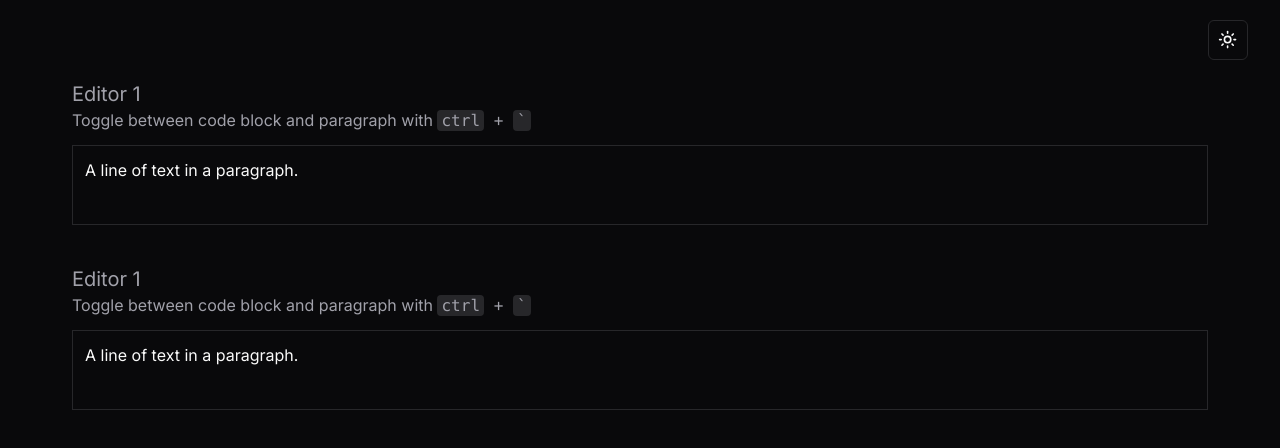
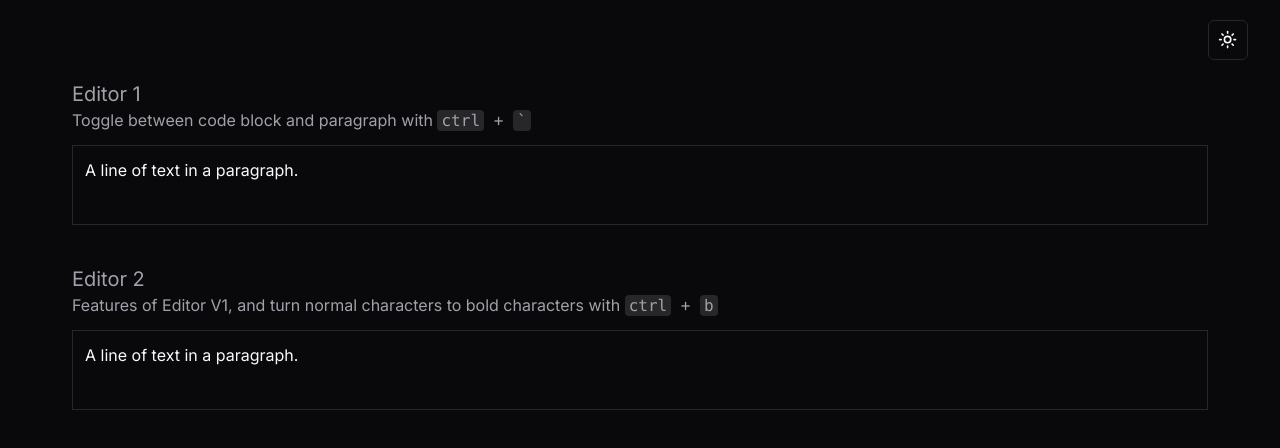
Before and after one commit to StepAsideLiL/slate-editor, a Next.js app: page / in a window 1280 px wide. Shown: the top 448 px of the page. Built offline with nearby package versions, Linux system fonts and the light colour scheme.

Commit message:
update: Editor 2 title and description

```diff
--- a/app/page.tsx
+++ b/app/page.tsx
@@ -24,12 +24,13 @@ export default function Page() {
 
       <section className="space-y-3 px-10">
         <div className="text-muted-foreground">
-          <h1 className="text-xl">Editor 1</h1>
+          <h1 className="text-xl">Editor 2</h1>
           <p>
-            Toggle between code block and paragraph with{" "}
+            Features of Editor V1, and turn normal characters to bold characters
+            with{" "}
             <span className="font-mono">
-              <code className="rounded bg-muted px-1 py-[1px]">ctrl</code> +{" "}
-              <code className="rounded bg-muted px-1 py-[1px]">`</code>
+              <kbd className="rounded bg-muted px-1 py-[1px]">ctrl</kbd> +{" "}
+              <kbd className="rounded bg-muted px-1 py-[1px]">b</kbd>
             </span>
           </p>
         </div>
```
